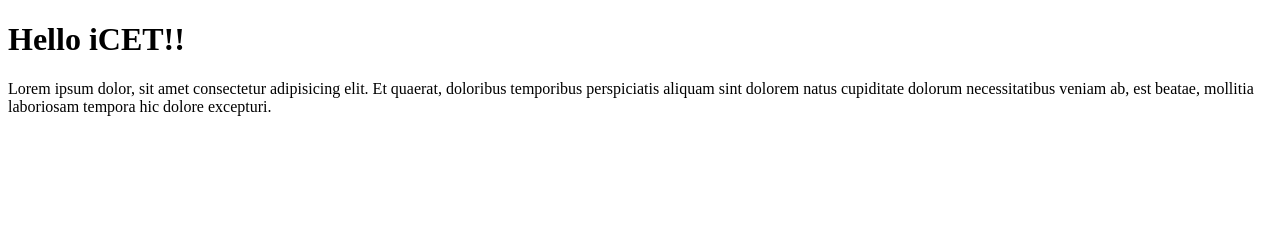
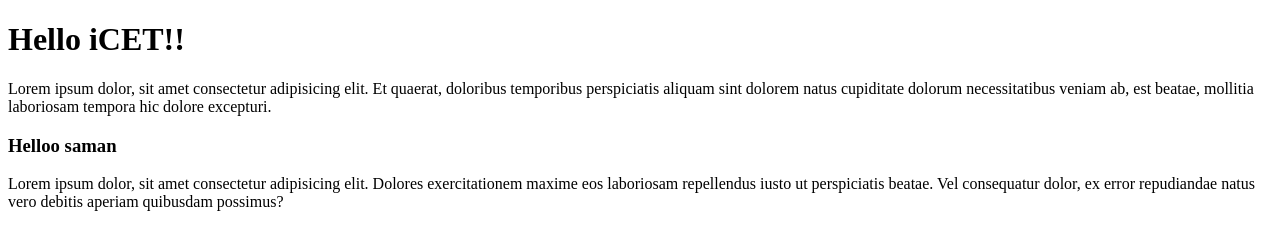
Before and after one commit to icet-sharadha/Demo-5, a plain HTML site: page index.html in a window 1280 px wide. Drawn offline with Linux system fonts and the light colour scheme.

Commit message:
adding p

```diff
--- a/index.html
+++ b/index.html
@@ -11,5 +11,11 @@
             doloribus temporibus perspiciatis aliquam sint dolorem natus
             cupiditate dolorum necessitatibus veniam ab, est beatae, mollitia
             laboriosam tempora hic dolore excepturi.</p>
+
+        <h3>Helloo saman</h3>
+        <p>Lorem ipsum dolor, sit amet consectetur adipisicing elit. Dolores
+            exercitationem maxime eos laboriosam repellendus iusto ut
+            perspiciatis beatae. Vel consequatur dolor, ex error repudiandae
+            natus vero debitis aperiam quibusdam possimus?</p>
     </body>
 </html>
```
